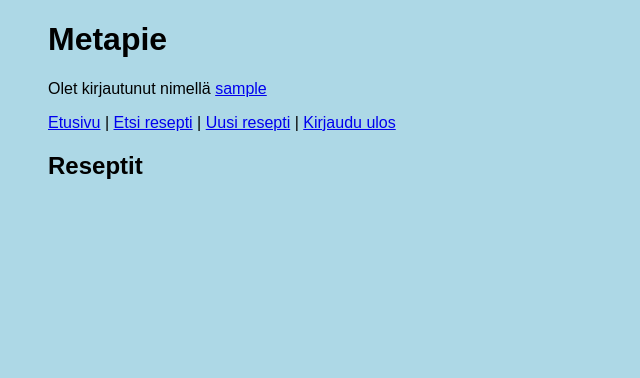
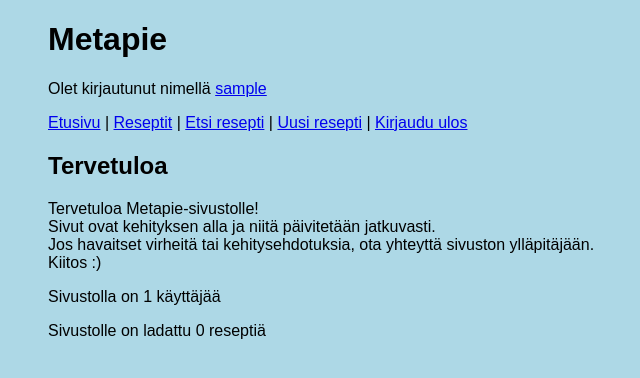
Before and after one commit to villeoikkonen/metapie, a Flask app: page / in a window 1280 px wide. Shown: the top 378 px of the page, without its empty margins (192-832 px from the left). Run offline with Flask 3, Linux system fonts and the light colour scheme; the visitor is signed in with stand-in values (Sample User, id 1); data comes from the database, SQL or seed files in the repository; data that the repository does not hold is empty.

Commit message:
Add new index page and separate recipes page

```diff
--- a/app.py
+++ b/app.py
@@ -20,10 +20,19 @@ def check_csrf():
 
 @app.route("/")
 def index():
+    user_count = users.count_users()
+    recipe_count = recipes.count_recipes()
+    return render_template("index.html",
+                           user_count=user_count, recipe_count=recipe_count
+                           )
+
+# Show all recipes page
+@app.route("/recipes")
+def show_recipes():
     all_recipes = recipes.get_recipes()
-    return render_template("index.html", recipes=all_recipes)
+    return render_template("recipes.html", recipes=all_recipes)
 
-#Show recipe page
+# Show recipe page
 @app.route("/recipe/<int:recipe_id>")
 def show_recipe(recipe_id):
     recipe = recipes.get_recipe(recipe_id)
@@ -34,7 +43,8 @@ def show_recipe(recipe_id):
     recipe_votes = recipes.get_recipe_votes(recipe_id)
     if "user_id" in session:
         user_vote = recipes.get_vote(recipe_id, session["user_id"])
-    return render_template("show_recipe.html", recipe=recipe, classes=classes, user_vote=user_vote, recipe_votes=recipe_votes)
+    return render_template("show_recipe.html",
+                           recipe=recipe, classes=classes, user_vote=user_vote, recipe_votes=recipe_votes)
 
 # User registeration
 @app.route("/register")
--- a/recipes.py
+++ b/recipes.py
@@ -23,6 +23,11 @@ def get_vote(recipe_id, user_id):
     if not result:
         return None
     return result[0]["vote"]
+
+def count_recipes():
+    sql = "SELECT COUNT(*) AS total FROM recipes"
+    result = db.query(sql)
+    return result[0]["total"]
 
 def get_user_votes(user_id):
     sql = "SELECT id, recipe_id, user_id, vote FROM recipe_votes WHERE user_id = ?"
--- a/templates/index.html
+++ b/templates/index.html
@@ -3,14 +3,17 @@
 {% block title %}Metapie{% endblock %}
 
 {% block content %}
-<h2>Reseptit</h2>
-
-{% for recipe in recipes %}
-<div class="recipe">
-  <a href="/recipe/{{ recipe.id }}">{{ recipe.title }}</a> 👍 +{{ recipe.likes }} | 👎 -{{ recipe.dislikes }} <br />
-  Lisääjä: <a href="/user/{{ recipe.user_id }}">{{ recipe.username }}</a><br />
-
-</div>
-{% endfor %}
-
+<h2>Tervetuloa</h2>
+<p>
+  Tervetuloa Metapie-sivustolle! <br />
+  Sivut ovat kehityksen alla ja niitä päivitetään jatkuvasti. <br />
+  Jos havaitset virheitä tai kehitysehdotuksia, ota yhteyttä sivuston ylläpitäjään. <br>
+  Kiitos :)
+</p>
+<p>
+  Sivustolla on {{ user_count }} käyttäjää
+</p>
+<p>
+  Sivustolle on ladattu {{ recipe_count }} reseptiä
+</p>
 {% endblock %}
--- a/templates/layout.html
+++ b/templates/layout.html
@@ -16,6 +16,7 @@
 
   <p>
     <a href="/">Etusivu</a> |
+    <a href="/recipes">Reseptit</a> |
     <a href="/find_recipe">Etsi resepti</a> |
   {% if session.user_id %}
     <a href="/new_recipe">Uusi resepti</a> |
--- a/users.py
+++ b/users.py
@@ -25,3 +25,8 @@ def get_user(user_id):
 def get_items(user_id):
     sql = "SELECT id, title FROM recipes WHERE user_id=? ORDER BY id DESC"
     return db.query(sql, [user_id])
+
+def count_users():
+    sql = "SELECT COUNT(*) AS total FROM users"
+    result = db.query(sql)
+    return result[0]["total"]
```
Also changed, not shown: templates/recipes.html (added, +16 -0 lines).
